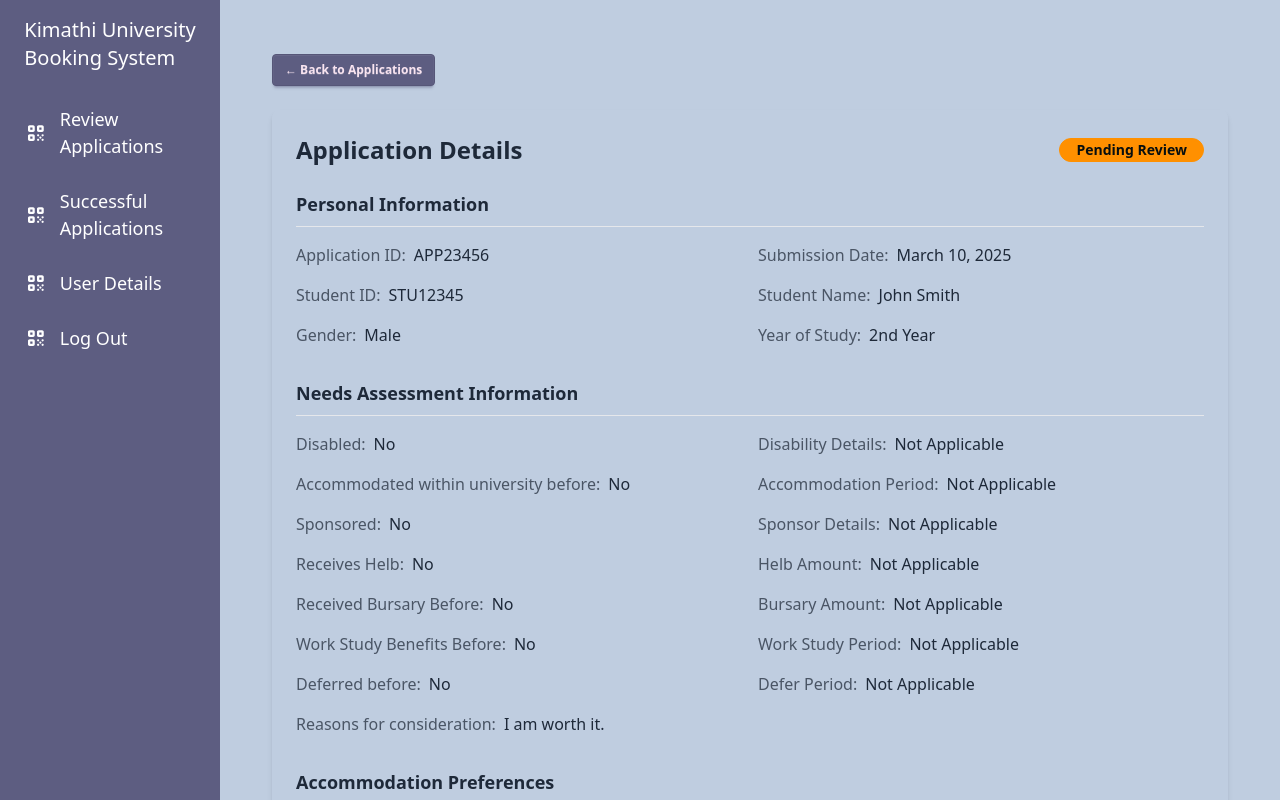
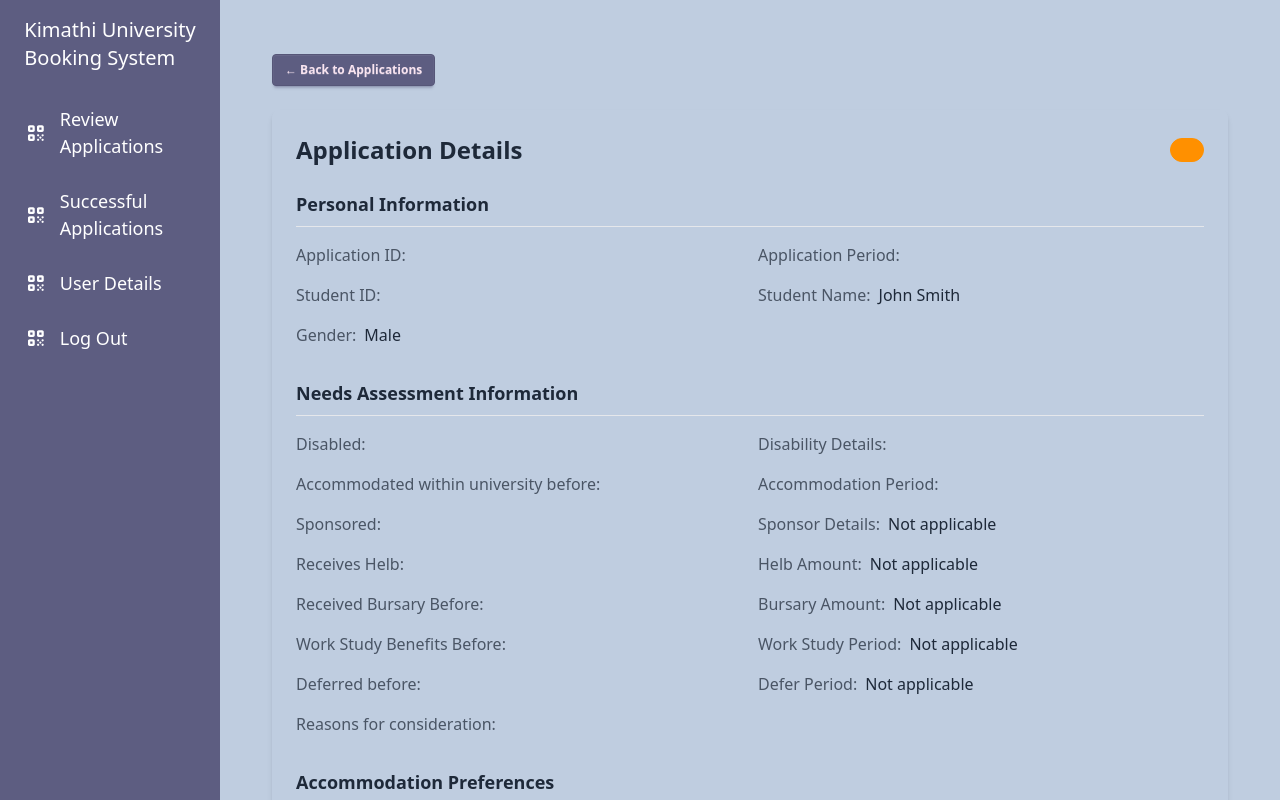
Before and after one commit to EvansMungai/UHBUI, an Angular app: page /uhb/housekeeper/view-application/1 in a window 1280 px wide. Shown: the top 800 px of the page. Built offline with nearby package versions, Linux system fonts and the light colour scheme; no server answers.

Commit message:
feat(applications): Set up view application template to use data fetched from service.

```diff
--- a/src/app/features/housekeeper/view-application/view-application.component.html
+++ b/src/app/features/housekeeper/view-application/view-application.component.html
@@ -7,7 +7,7 @@
       <div class="flex justify-between items-center mb-6">
         <h1 class="text-2xl font-bold text-gray-800">Application Details</h1>
         <span class="px-4 py-1 rounded-full text-sm font-semibold badge badge-warning text-neutral">
-            Pending Review
+          {{ applicationDetails?.status}}
         </span>
       </div>
 
@@ -18,15 +18,15 @@
         <div class="grid md:grid-cols-2 gap-4">
           <div>
             <span class="font-medium text-gray-600">Application ID:</span>
-              <span class="ml-2">APP23456</span>
+            <span class="ml-2">{{ applicationDetails?.applicationNo}}</span>
           </div>
           <div>
-              <span class="font-medium text-gray-600">Submission Date:</span>
-              <span class="ml-2">March 10, 2025</span>
+            <span class="font-medium text-gray-600">Application Period:</span>
+            <span class="ml-2">{{ applicationDetails?.applicationPeriod}}</span>
           </div>
           <div>
             <span class="font-medium text-gray-600">Student ID:</span>
-              <span class="ml-2">STU12345</span>
+            <span class="ml-2">{{applicationDetails?.registrationNo}}</span>
           </div>
           <div>
             <span class="font-medium text-gray-600">Student Name:</span>
@@ -35,10 +35,6 @@
           <div>
             <span class="font-medium text-gray-600">Gender:</span>
             <span class="ml-2">Male</span>
-            </div>
-            <div>
-              <span class="font-medium text-gray-600">Year of Study:</span>
-              <span class="ml-2">2nd Year</span>
           </div>
         </div>
       </div>
@@ -50,64 +46,64 @@
         <div class="grid md:grid-cols-2 gap-4">
           <div>
             <span class="font-medium text-gray-600">Disabled:</span>
-              <span class="ml-2">No</span>
+            <span class="ml-2">{{applicationDetails?.disability}}</span>
           </div>
           <div>
             <span class="font-medium text-gray-600">Disability Details:</span>
-              <span class="ml-2">Not Applicable</span>
+            <span class="ml-2">{{applicationDetails?.disabilityDetails}}</span>
           </div>
           <div>
             <span class="font-medium text-gray-600">Accommodated within university before:</span>
-              <span class="ml-2">No</span>
+            <span class="ml-2">{{applicationDetails?.accommodatedBefore}}</span>
           </div>
           <div>
             <span class="font-medium text-gray-600">Accommodation Period:</span>
-              <span class="ml-2">Not Applicable</span>
+            <span class="ml-2">{{applicationDetails?.accomodationPeriod}}</span>
           </div>
           <div>
             <span class="font-medium text-gray-600">Sponsored:</span>
-              <span class="ml-2">No</span>
+            <span class="ml-2">{{applicationDetails?.isSponsored}}</span>
           </div>
           <div>
             <span class="font-medium text-gray-600">Sponsor Details:</span>
-              <span class="ml-2">Not Applicable</span>
+            <span class="ml-2">{{applicationDetails?.sponsor || 'Not applicable'}}</span>
           </div>
           <div>
             <span class="font-medium text-gray-600">Receives Helb:</span>
-              <span class="ml-2">No</span>
+            <span class="ml-2">{{applicationDetails?.receivesHelb}}</span>
           </div>
           <div>
             <span class="font-medium text-gray-600">Helb Amount:</span>
-              <span class="ml-2">Not Applicable</span>
+            <span class="ml-2">{{applicationDetails?.helbAmount || 'Not applicable'}}</span>
           </div>
           <div>
             <span class="font-medium text-gray-600">Received Bursary Before:</span>
-              <span class="ml-2">No</span>
+            <span class="ml-2">{{applicationDetails?.receivedBursary}}</span>
           </div>
           <div>
             <span class="font-medium text-gray-600">Bursary Amount:</span>
-              <span class="ml-2">Not Applicable</span>
+            <span class="ml-2">{{applicationDetails?.bursaryAmount || 'Not applicable'}}</span>
           </div>
           <div>
             <span class="font-medium text-gray-600">Work Study Benefits Before:</span>
-              <span class="ml-2">No</span>
+            <span class="ml-2">{{applicationDetails?.workStudyBenefitsBefore}}</span>
           </div>
           <div>
             <span class="font-medium text-gray-600">Work Study Period:</span>
-              <span class="ml-2">Not Applicable</span>
+            <span class="ml-2">{{applicationDetails?.workStudyPeriod || 'Not applicable'}}</span>
           </div>
           <div>
             <span class="font-medium text-gray-600">Deferred before:</span>
-              <span class="ml-2">No</span>
+            <span class="ml-2">{{applicationDetails?.specialExamsOnFinancialGrounds}}</span>
           </div>
           <div>
             <span class="font-medium text-gray-600">Defer Period:</span>
-              <span class="ml-2">Not Applicable</span>
+            <span class="ml-2">{{applicationDetails?.specialExamPeriod || 'Not applicable'}}</span>
           </div>
         </div>
         <div class="mt-4">
           <span class="font-medium text-gray-600">Reasons for consideration:</span>
-            <span class="ml-2">I am worth it.</span>
+          <span class="ml-2">{{applicationDetails?.reasonsForConsideration}}</span>
         </div>
       </div>
 
@@ -133,8 +129,7 @@
         </h3>
         <div class="bg-blue-100 rounded-md p-6">
           <h3 class="text-lg font-semibold text-blue-600 mb-4">Review Application</h3>
-            <form id="reviewApplicationForm" [formGroup]="reviewApplication" (ngSubmit)="onSubmit()"
-              #form="ngForm">
+          <form id="reviewApplicationForm" [formGroup]="reviewApplication" (ngSubmit)="onSubmit()" #form="ngForm">
             <div class="grid md:grid-cols-2 gap-6 mb-4">
               <div>
                 <label for="reviewApplication" class="block mb-2 font-medium">Accept or Reject:</label>
@@ -146,8 +141,7 @@
                   <option value="Rejected">Reject</option>
                 </select>
                 @if (reviewApplication.get('acceptApplication')?.invalid && form.submitted) {
-                    <p
-                      class="text-red-500 text-xs ml-1">
+                <p class="text-red-500 text-xs ml-1">
                   Review application value is required.
                 </p>
                 }
@@ -173,7 +167,8 @@
               Review Application
             </button> -->
           </form>
-          <app-toast [styles]="toastStyles()" [showToast]="toastVisible()" [alertStyle]="alertStyles()" [alertMessage]="alertMessage()" />
+          <app-toast [styles]="toastStyles()" [showToast]="toastVisible()" [alertStyle]="alertStyles()"
+            [alertMessage]="alertMessage()" />
         </div>
       </div>
     </div>
--- a/src/app/features/housekeeper/view-application/view-application.component.ts
+++ b/src/app/features/housekeeper/view-application/view-application.component.ts
@@ -27,7 +27,7 @@ export class ViewApplicationComponent {
     text: 'Review Application', type: 'submit', variant: "secondary", formId: 'reviewApplicationForm'
   };
 
-  applicationDetails: ApplicationData | null = null;
+  applicationDetails: any | null = null;
   toastVisible = signal(false);
   toastStyles = signal('');
   alertStyles = signal('');
@@ -38,10 +38,7 @@ export class ViewApplicationComponent {
     if (!isNaN(applicationId)) {
       this.applicationService.getSpecificApplication(applicationId)
         .subscribe({
-          next: (data) => {
-            this.applicationDetails = data
-            console.log(this.applicationDetails);
-          },
+          next: (data) => this.applicationDetails = data,
           error: (err) => console.error('Error fetching application details:', err)
         });
     } else {
@@ -65,4 +62,28 @@ export class ViewApplicationComponent {
 
     setTimeout(() => this.toastVisible.set(false), 3000);
   }
+  private convertToApplicationData(form: any): ApplicationData {
+    return {
+      ApplicationPeriod: form.applicationPeriod,
+      RegistrationNo: form.registrationNo,
+      PreferredHostel: form.PreferredHostel,
+      Status: 'Pending',
+      RoomNo: form.RoomNo || null,
+      Disability: form.isDisabled,
+      DisabilityDetails: form.disabilityDetails || null,
+      AccommodationBefore: form.accommodationBefore,
+      AccommodationPeriod: form.accommodationPeriod || null,
+      IsSponsored: form.isSponsored,
+      Sponsor: form.sponsor || null,
+      ReceivesHelb: form.receivesHelb,
+      HelbAmount: form.helbAmount || null,
+      ReceivesBursary: form.receivesBursary,
+      BursaryAmount: form.bursaryAmount || null,
+      WorkStudyBenefitsBefore: form.workStudyBenefitsBefore,
+      WorkStudyPeriod: form.workStudyPeriod || null,
+      SpecialExamsBefore: form.specialExamsBefore,
+      SpecialExamsPeriod: form.specialExamsPeriod || null,
+      ConsiderationReasons: form.considerationReasons
+    }
+  }
 }
```
Lines whose indentation alone changed are shown as unchanged.
